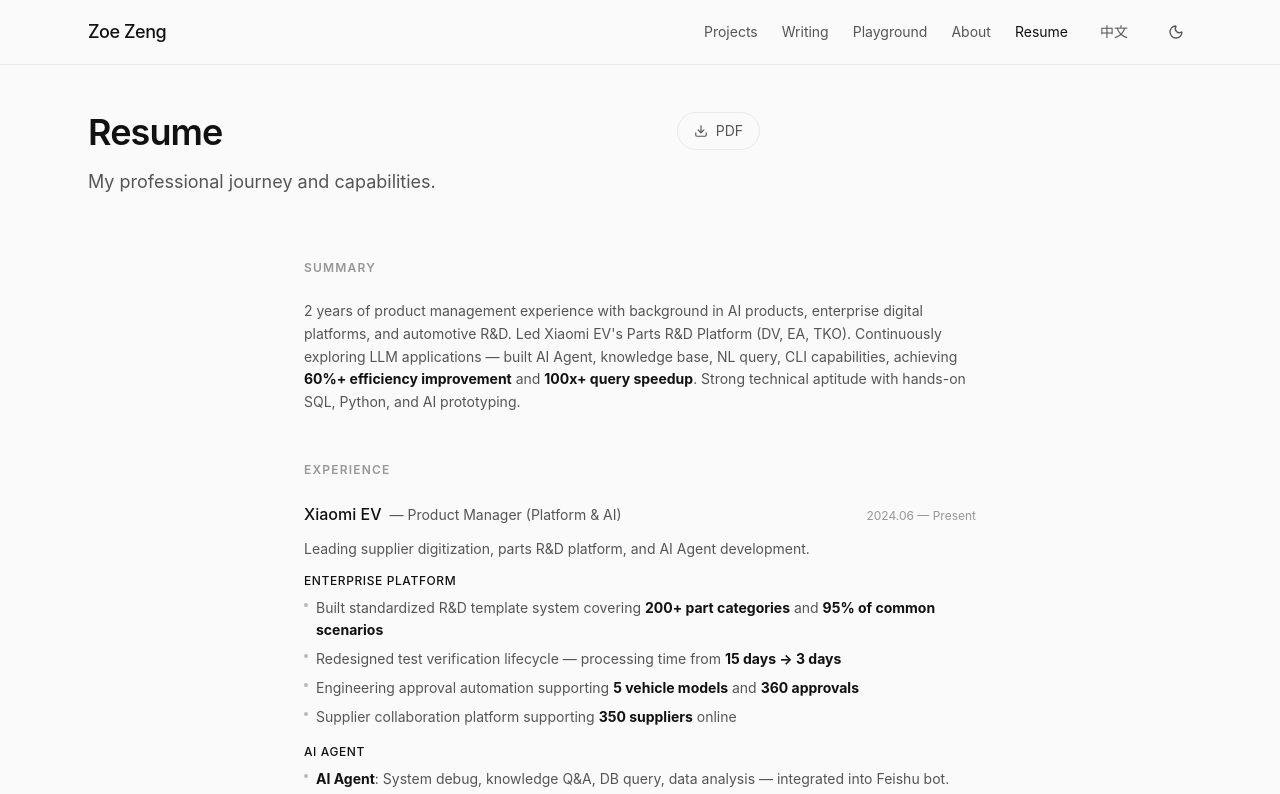
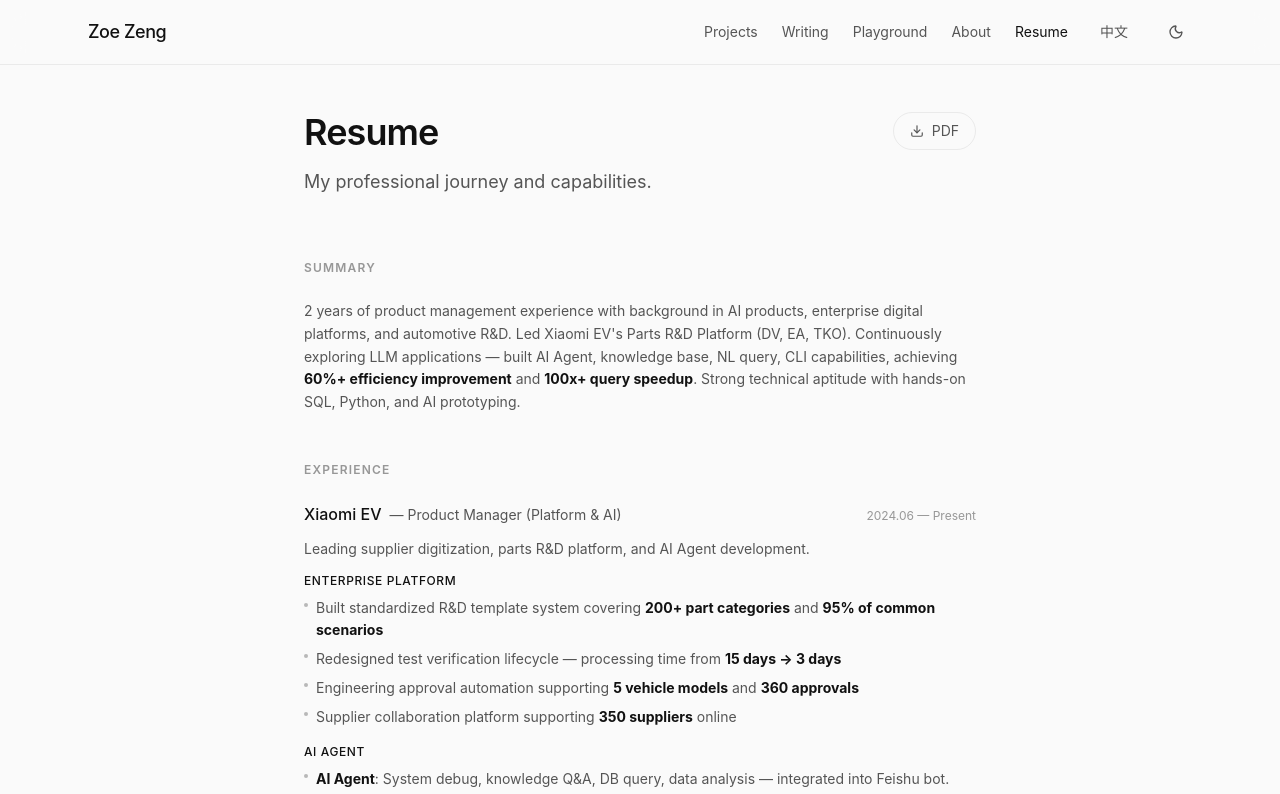
Before and after one commit to zerozlw/portfolio, a Next.js app: page /resume in a window 1280 px wide. Shown: the top 794 px of the page. Built offline with nearby package versions, Linux system fonts and the light colour scheme.

Commit message:
fix: add mx-auto to resume title container for alignment

```diff
--- a/src/app/resume/page.tsx
+++ b/src/app/resume/page.tsx
@@ -13,7 +13,7 @@
     <section className="pt-28 pb-32">
       <Container>
         <FadeIn>
-          <div className="mb-16 max-w-[42rem]">
+          <div className="mx-auto mb-16 max-w-[42rem]">
             <div className="flex items-start justify-between">
               <div>
                 <h1 className="text-4xl font-semibold tracking-tight text-foreground">
```
